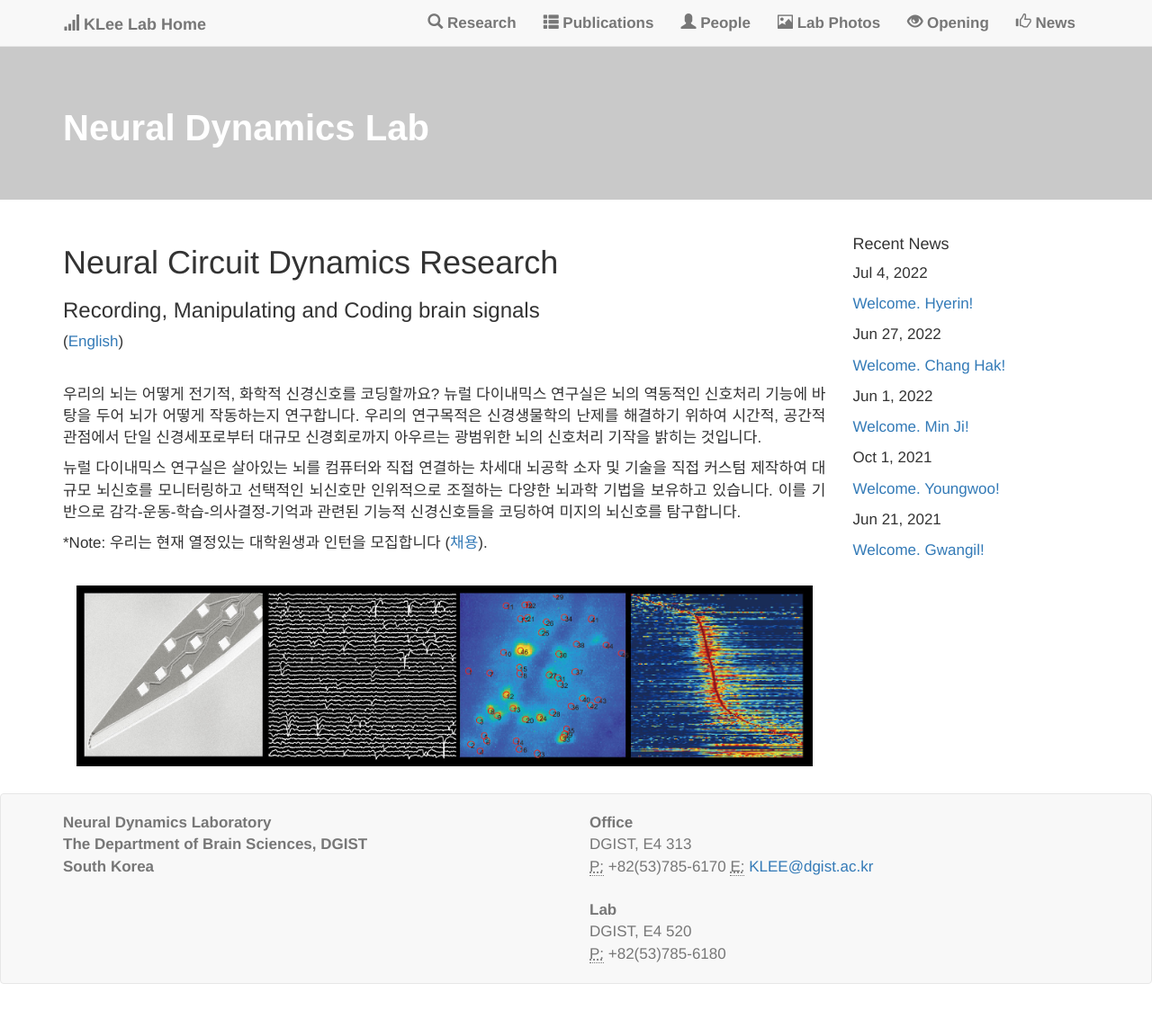
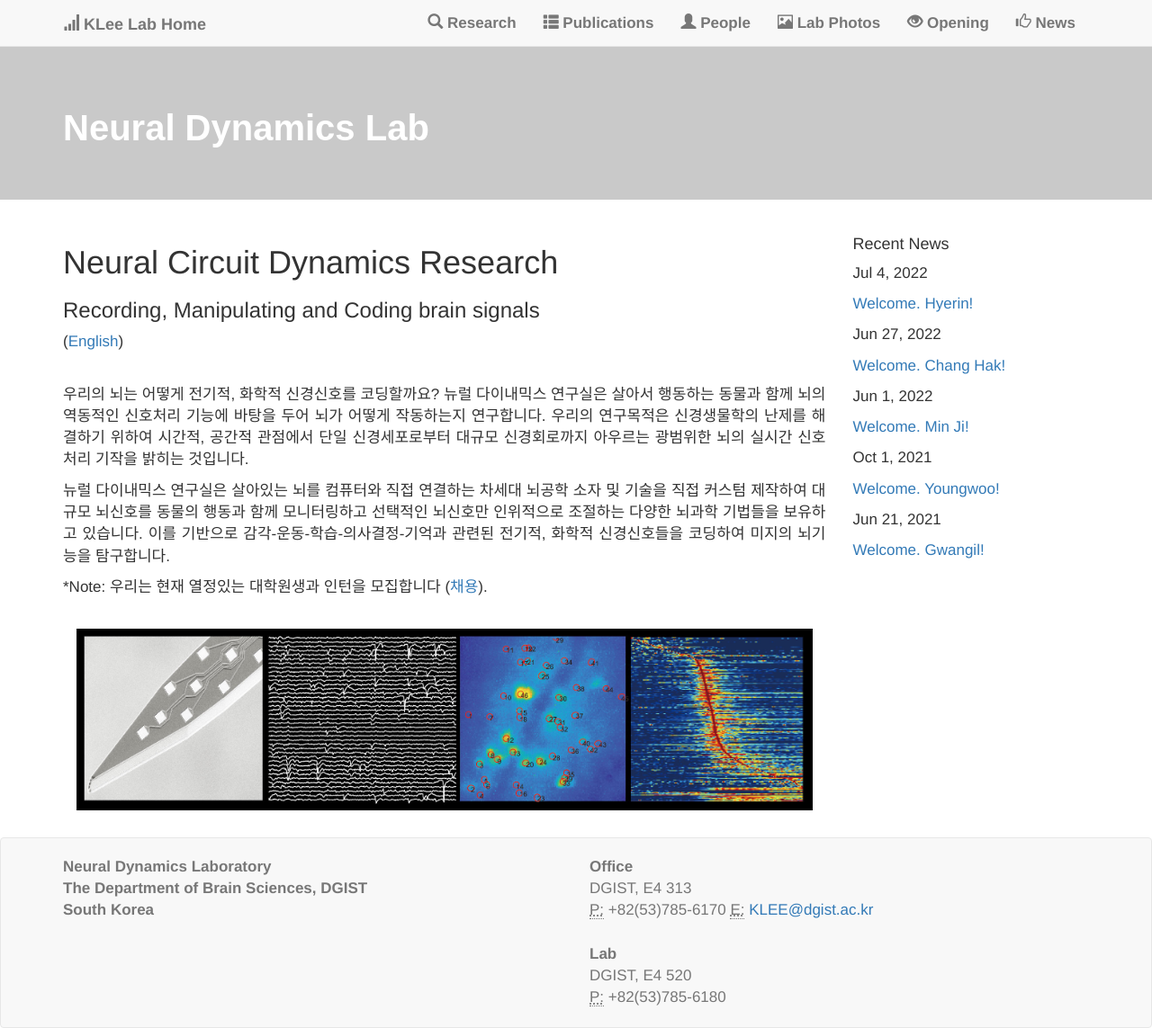
Before and after one commit to kleelab/kleelab.github.io, a Jekyll site: the page built from indexK.html, in a window 1280 px wide. Shown: the whole page at 90% size. Built offline with Jekyll 4.4.1, drawn with Linux system fonts in a browser that asks for light colours; nearby versions of some CDN libraries; a style sheet for code colours, icons or effects is not loaded; before the commit the page ends 1094 px from its top, so only the background shows below that.

Commit message:
Update indexK.html

```diff
--- a/indexK.html
+++ b/indexK.html
@@ -16,9 +16,9 @@
 <h3>Recording, Manipulating and Coding brain signals</h3>
 <p> (<a href="{{ site.url }}{{ site.baseurl }}/index">English</a>)</p>
 <br>
-<p>우리의 뇌는 어떻게 전기적, 화학적 신경신호를 코딩할까요? 뉴럴 다이내믹스 연구실은 뇌의 역동적인 신호처리 기능에 바탕을 두어 뇌가 어떻게 작동하는지 연구합니다. 우리의 연구목적은 신경생물학의 난제를 해결하기 위하여 시간적, 공간적 관점에서 단일 신경세포로부터 대규모 신경회로까지 아우르는 광범위한 뇌의 신호처리 기작을 밝히는 것입니다.</p>
+<p>우리의 뇌는 어떻게 전기적, 화학적 신경신호를 코딩할까요? 뉴럴 다이내믹스 연구실은 살아서 행동하는 동물과 함께 뇌의 역동적인 신호처리 기능에 바탕을 두어 뇌가 어떻게 작동하는지 연구합니다. 우리의 연구목적은 신경생물학의 난제를 해결하기 위하여 시간적, 공간적 관점에서 단일 신경세포로부터 대규모 신경회로까지 아우르는 광범위한 뇌의 실시간 신호처리 기작을 밝히는 것입니다.</p>
 
-<p>뉴럴 다이내믹스 연구실은 살아있는 뇌를 컴퓨터와 직접 연결하는 차세대 뇌공학 소자 및 기술을 직접 커스텀 제작하여 대규모 뇌신호를 모니터링하고 선택적인 뇌신호만 인위적으로 조절하는 다양한 뇌과학 기법을 보유하고 있습니다. 이를 기반으로 감각-운동-학습-의사결정-기억과 관련된 기능적 신경신호들을 코딩하여 미지의 뇌신호를 탐구합니다.</p>
+<p>뉴럴 다이내믹스 연구실은 살아있는 뇌를 컴퓨터와 직접 연결하는 차세대 뇌공학 소자 및 기술을 직접 커스텀 제작하여 대규모 뇌신호를 동물의 행동과 함께 모니터링하고 선택적인 뇌신호만 인위적으로 조절하는 다양한 뇌과학 기법들을 보유하고 있습니다. 이를 기반으로 감각-운동-학습-의사결정-기억과 관련된 전기적, 화학적 신경신호들을 코딩하여 미지의 뇌기능을 탐구합니다.</p>
 
 <p>  *Note: 우리는 현재 열정있는 대학원생과 인턴을 모집합니다 (<a href="{{ site.url }}{{ site.baseurl }}/joinusK">채용</a>). </p>
 
```
